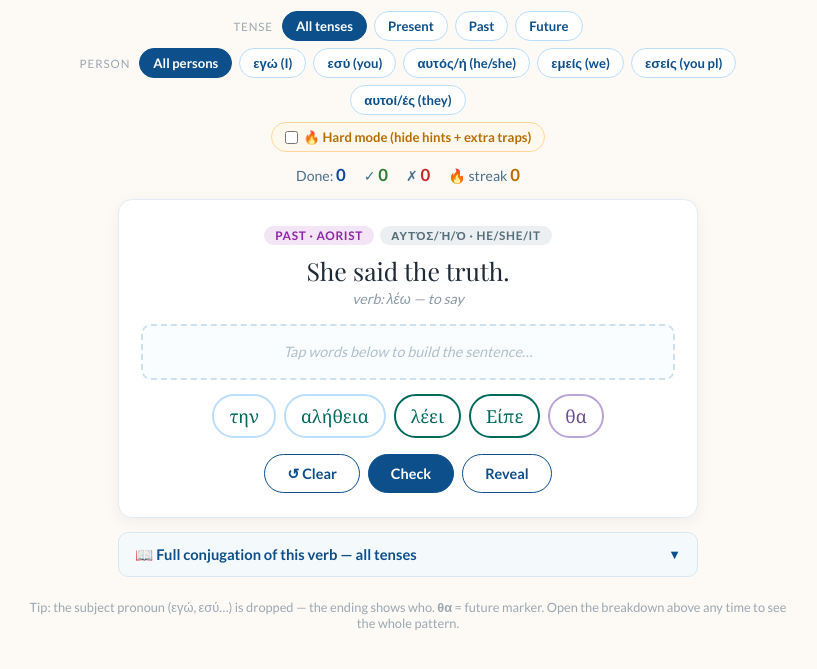
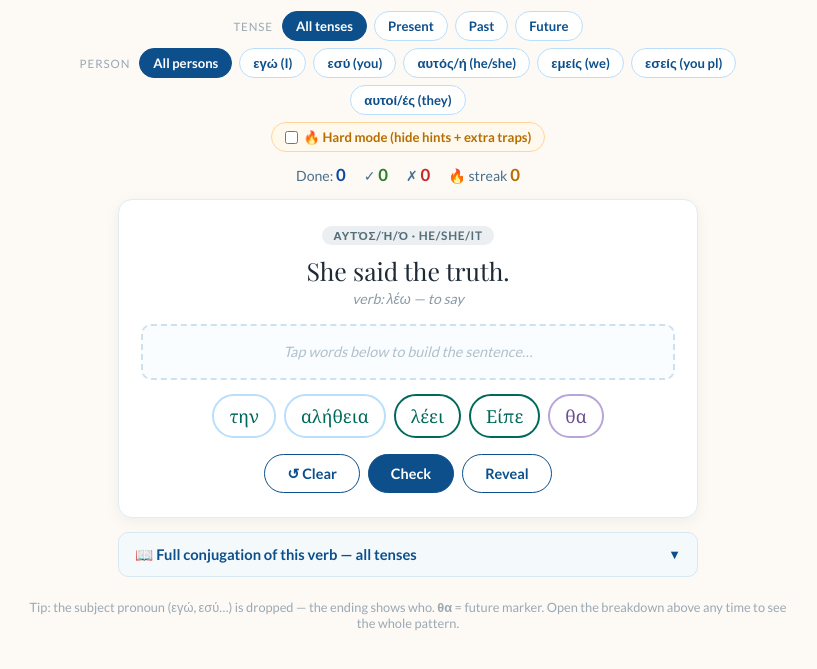
Before and after one commit to aprousis15-tech/language-hub, a website: page sentence-builder-drill.html in a window 1280 px wide. Shown: the part 95-764 px from the top of the page, without its empty margins (232-1049 px from the left). Drawn offline with nearby package versions, Linux system fonts and the light colour scheme; a web font is replaced by a local one.

Commit message:
Sentence Builder: hide the tense while solving
The tense pill gave away the answer's tense. Now you must infer the tense
from the English prompt and pick the right Greek forms yourself:
- Removed the upfront tense pill (person hint stays).
- The full-conjugation breakdown no longer highlights the target cell until
  AFTER you answer (opening it to study no longer spoils the tense).
- Tense is still explained in the post-answer feedback, for learning.

Co-Authored-By: Claude Opus 4.8 <noreply@anthropic.com>

```diff
--- a/sentence-builder-drill.html
+++ b/sentence-builder-drill.html
@@ -460,8 +460,10 @@ function nextCard(){
   document.getElementById('btn-reveal').style.display = '';
   document.getElementById('btn-clear').style.display = '';
 
+  // Tense is intentionally NOT shown here — infer it from the English prompt and
+  // pick the right Greek forms yourself. Only the person is hinted. (The tense is
+  // revealed in the feedback AFTER you answer, for learning.)
   document.getElementById('meta').innerHTML =
-    '<span class="pill tense-'+current.tense+'">'+TENSE_LABEL[current.tense]+'</span>' +
     '<span class="pill person">'+PRONOUNS[current.pIdx]+' · '+PRON_EN[current.pIdx]+'</span>';
   document.getElementById('prompt-en').textContent = current.en;
   const hint = document.getElementById('prompt-hint');
@@ -581,13 +583,16 @@ function renderConj(){
   for(let p=0;p<6;p++){
     html += '<tr><td class="pron">'+PRONOUNS[p]+'</td>';
     TENSES.forEach(tn=>{
-      const isCur = (current.tense===tn && current.pIdx===p);
+      // Only highlight the target cell AFTER answering — otherwise it would give
+      // away the tense (and the answer) during the exercise.
+      const isCur = answered && (current.tense===tn && current.pIdx===p);
       html += '<td class="form'+(isCur?' cur':'')+'">'+conjForm(current.verb,tn,p)+'</td>';
     });
     html += '</tr>';
   }
   html += '</table>';
-  html += '<div class="conj-legend">Highlighted = the form this sentence needs. '+
+  html += '<div class="conj-legend">'+
+          (answered ? 'Highlighted = the form this sentence needed. ' : '') +
           'Notice how the <b>stem</b> shifts between present and past/future — that’s the part to memorise.</div>';
   document.getElementById('conj-body').innerHTML = html;
   applyConjOpen();
```
